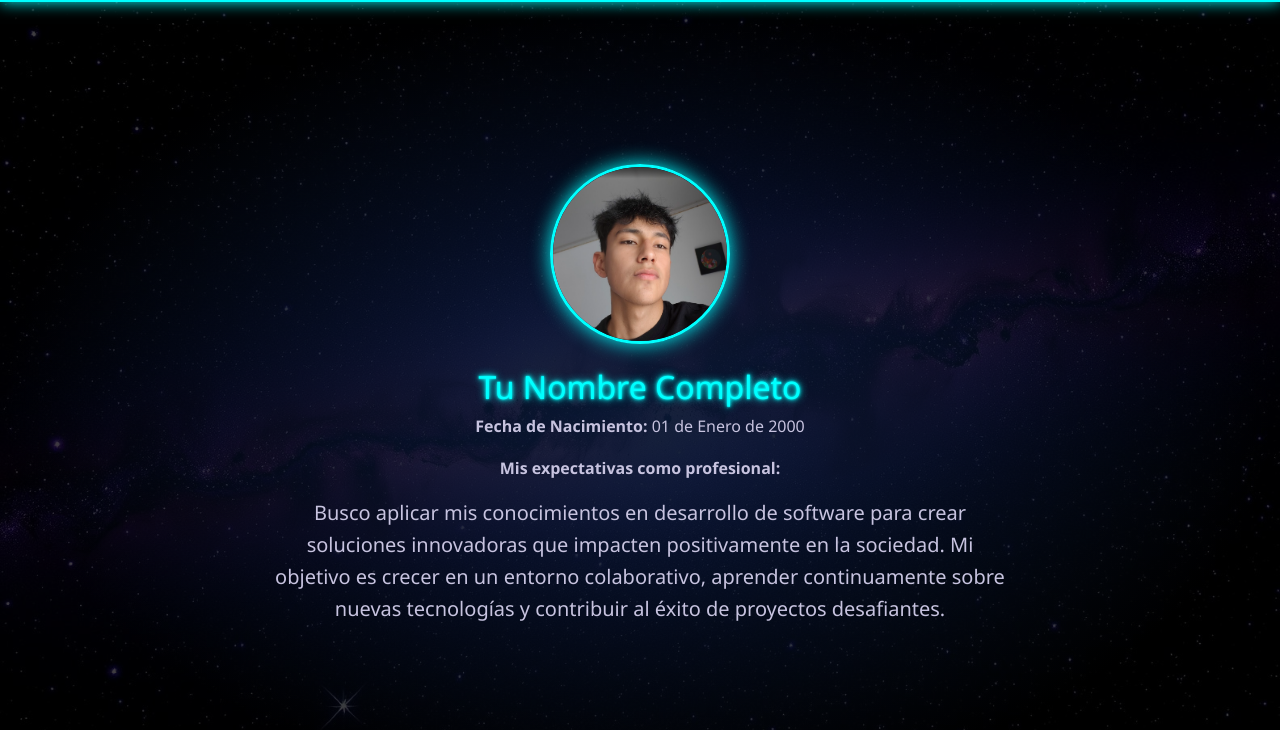
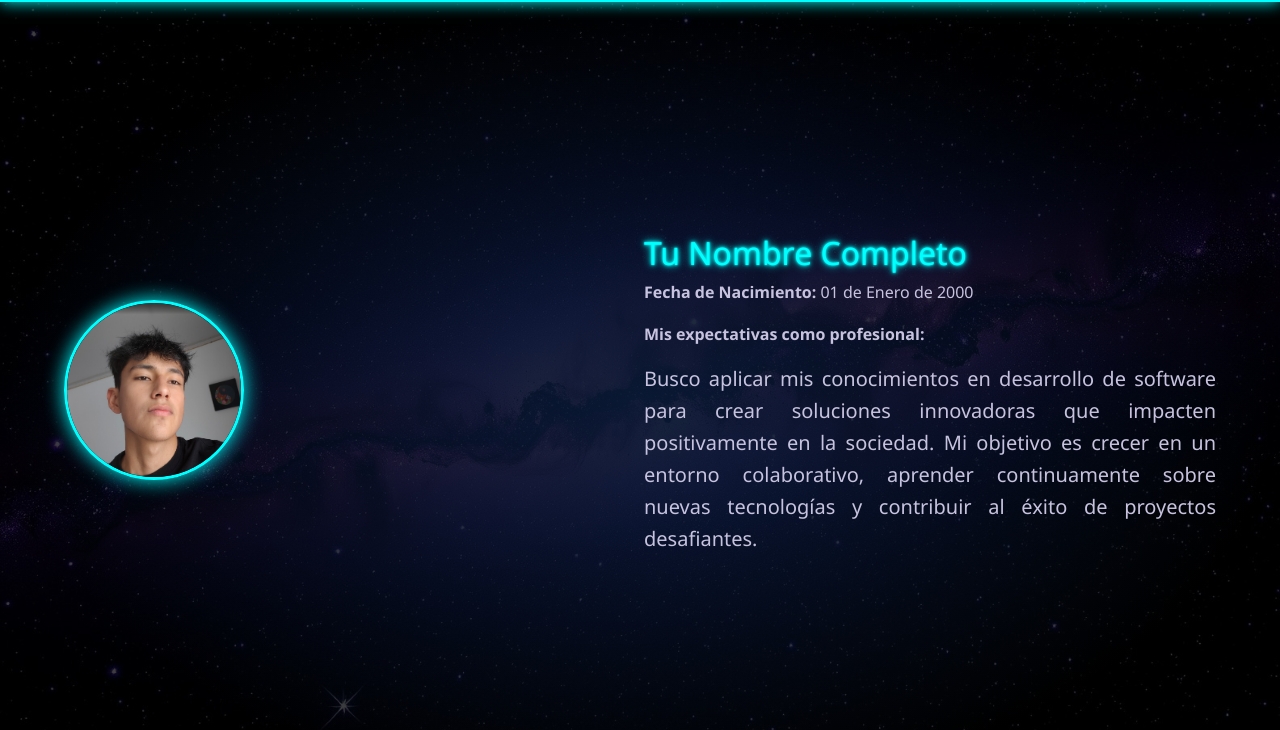
Before and after one commit to juanvec06/portfolio-compartido, a plain HTML site: page conFramework/index.html in a window 1280 px wide. Shown: the part 64-794 px from the top of the page. Drawn offline with nearby package versions, Linux system fonts and the light colour scheme.

Commit message:
Cambio en el color de las secciones y algun radial-gradient

```diff
--- a/conFramework/css/estilo.css
+++ b/conFramework/css/estilo.css
@@ -4,7 +4,7 @@
     --primary-neon-color: #00ffff;
     --secondary-neon-color: #e6d1a3;
     --text-color: #c7c3df;
-    --container-bg: rgba(22, 11, 58, 0.7);
+    --container-bg: rgba(19, 19, 19, 0.712);
 }
 
 /* --- Estilos Generales --- */
@@ -91,7 +91,6 @@ h1, h3 {
 .section-container {
     padding: 2rem;
     background: var(--container-bg);
-    border: 1px solid var(--secondary-neon-color);
     border-radius: 10px;
 }
 
@@ -105,7 +104,7 @@ h1, h3 {
 }
 
 .inicio-content {
-    max-width: 800px;
+    max-width: 1200px;
     padding: 2rem;
 }
 
@@ -116,11 +115,7 @@ h1, h3 {
     border: 3px solid var(--primary-neon-color);
     box-shadow: 0 0 20px var(--primary-neon-color);
 }
-
-/* --- (REFACTORIZADO) Tabla de Estudios --- */
 .studies-table {
-    /* Las clases de Bootstrap table-dark y table-bordered ya hacen la mayor parte del trabajo. */
-    /* Aquí podemos sobreescribir si es necesario. */
     border-color: var(--secondary-neon-color);
 }
 .studies-table thead {
@@ -191,7 +186,13 @@ h1, h3 {
     color: var(--bg-color);
     box-shadow: 0 0 20px #ff3333;
 }
+#pasatiempos{
+    background: radial-gradient(ellipse at right, rgba(11, 30, 58, 0.8) 0%, rgba(11, 39, 58, 0) 50%), radial-gradient(ellipse at left, rgba(11, 30, 58, 0.8) 0%, rgba(11, 39, 58, 0) 50%);
+}
 
+.text-justify {
+    text-align: justify;
+}
 .contact-item { background-color: rgba(255, 255, 255, 0.05); padding: 1rem; border: 1px solid var(--primary-neon-color); border-radius: 5px; margin-bottom: 1rem; }
 .contact-item-actions button { margin-right: 10px; padding: 5px 10px; cursor: pointer; background-color: transparent; border: 1px solid; color: var(--text-color); }
 .edit-btn { border-color: #33aaff; color: #33aaff; }
--- a/conFramework/index.html
+++ b/conFramework/index.html
@@ -4,7 +4,7 @@
     <meta charset="UTF-8">
     <meta name="viewport" content="width=device-width, initial-scale=1.0">
     <title>Mi Página Personal</title>
-    <!-- (NUEVO) Bootstrap CSS -->
+    <!-- Bootstrap CSS -->
     <link href="https://cdn.jsdelivr.net/npm/bootstrap@5.3.3/dist/css/bootstrap.min.css" rel="stylesheet">
     <!-- (IMPORTANTE) Tu hoja de estilos va DESPUÉS de Bootstrap para poder sobreescribir -->
     <link rel="stylesheet" href="css/estilo.css">
@@ -51,15 +51,21 @@
     <main>
         <!-- SECCIÓN INICIO (Full-width) -->
         <section id="inicio">
-            <div class="inicio-content text-center">
+            <div class="inicio-content container-fluid">
+                <div class="row align-items-center">
+                    <div class="col-12 col-md-6 text-start px-sm-1">
                         <img src="assets/images/tu-foto.png" alt="Foto Personal" class="personal-photo mb-4">
-                <div class="inicio-text">
+                    </div>
+                    <div class="col-12 col-md-6 px-sm-1">
+                        <div class="inicio-text text-md-start">
                             <h2>Nombre Completo Aquí</h2>
                             <p><strong>Fecha de Nacimiento:</strong> 01 de Enero de 2000</p>
                             <p><strong>Mis expectativas como profesional:</strong></p>
-                    <p class="lead">
+                            <p class="lead text-justify">
                                 Busco aplicar mis conocimientos en desarrollo de software para crear soluciones innovadoras que impacten positivamente en la sociedad. Mi objetivo es crecer en un entorno colaborativo, aprender continuamente sobre nuevas tecnologías y contribuir al éxito de proyectos desafiantes.
                             </p>
+                        </div>
+                    </div>
                 </div>
             </div>
         </section>
@@ -244,6 +250,11 @@
     <script src="js/contacto/Contacto.js"></script>
     <script src="js/contacto/ContactRepository.js"></script>
     <script src="js/contacto/ContactFacade.js"></script>
+
+    <!-- Componente React para la tarjeta de perfil -->
+    <script type="text/babel" src="js/ProfileCard.js"></script>
+    <script src="js/app.js"></script>
+
     <script src="js/script.js"></script>
 </body>
 </html>
```
Lines whose indentation alone changed are shown as unchanged.
